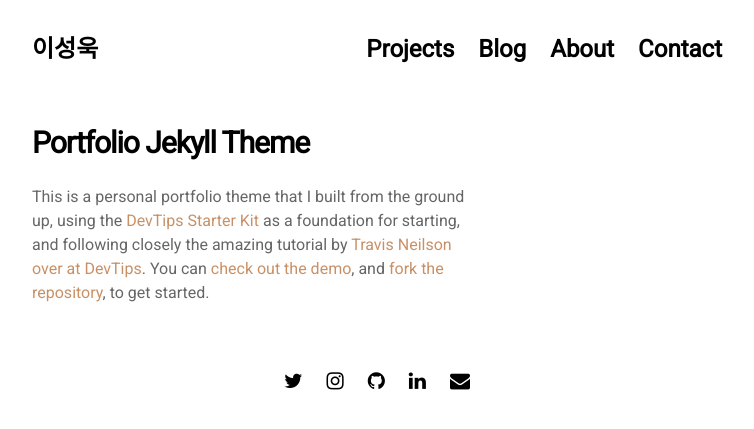
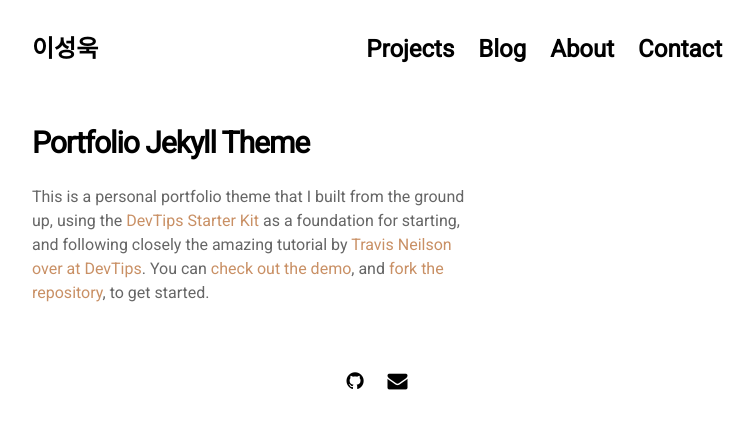
Before and after one commit to sd02052/sd02052.github.io, a Jekyll site: the page built from pages/about.md, in a window 1280 px wide. Shown: the top 429 px of the page, without its empty margins (263-1017 px from the left). Built offline with Jekyll 4.4.1, drawn with Linux system fonts in a browser that asks for light colours; nearby versions of some CDN libraries.

Commit message:
Update settings.yml

```diff
--- a/_data/settings.yml
+++ b/_data/settings.yml
@@ -21,11 +21,8 @@ projects:
 # Contact Section
 
 social:
-- {icon: 'twitter',   link: 'https://twitter.com/paululele'}
-- {icon: 'instagram', link: 'https://instagram.com/paululele'}
 - {icon: 'github',    link: 'https://github.com/lenpaul'}
-- {icon: 'linkedin',  link: 'https://linkedin.com/in/lenpaul'}
-- {icon: 'envelope',  link: 'mailto:mailto:l.nguyen.paul@gmail.com'}
+- {icon: 'envelope',  link: 'mailto:sd02052@nate.com'}
 
 # social network icons available: 'twitter' / 'facebook' / 'github' / 'pinterest' 'google-plus' / 'linkedin' / 'youtube' / 'instagram' / 'dribbble' / 'behance' / 'soundcloud' / 'vine'
 
```
